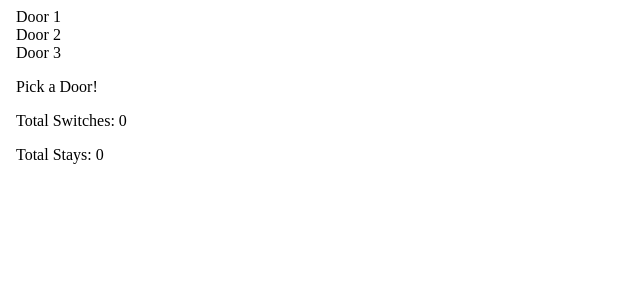
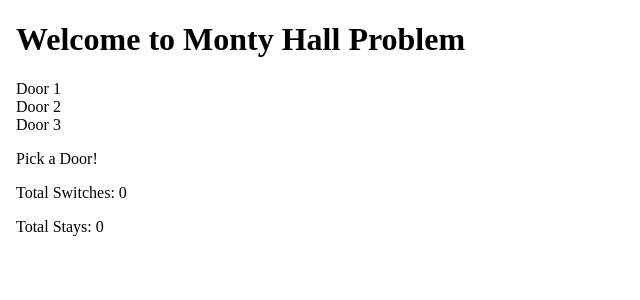
Before and after one commit to it21312908/Monty-Hall-FrontEnd, an Angular app: page / in a window 1280 px wide. Shown: the top 300 px of the page, without its empty margins (0-640 px from the left). Built offline with nearby package versions, Linux system fonts and the light colour scheme; no server answers.

Commit message:
Added a title to the body

```diff
--- a/src/app/app.component.html
+++ b/src/app/app.component.html
@@ -6,6 +6,9 @@
 </head>
 <body>
 <main>
+  <div class="pageTitle">
+    <h1>Welcome to Monty Hall Problem</h1>
+  </div>
   <div class="doors">
     <div class="door" (click)="pickDoor(0)">
       Door 1
```
